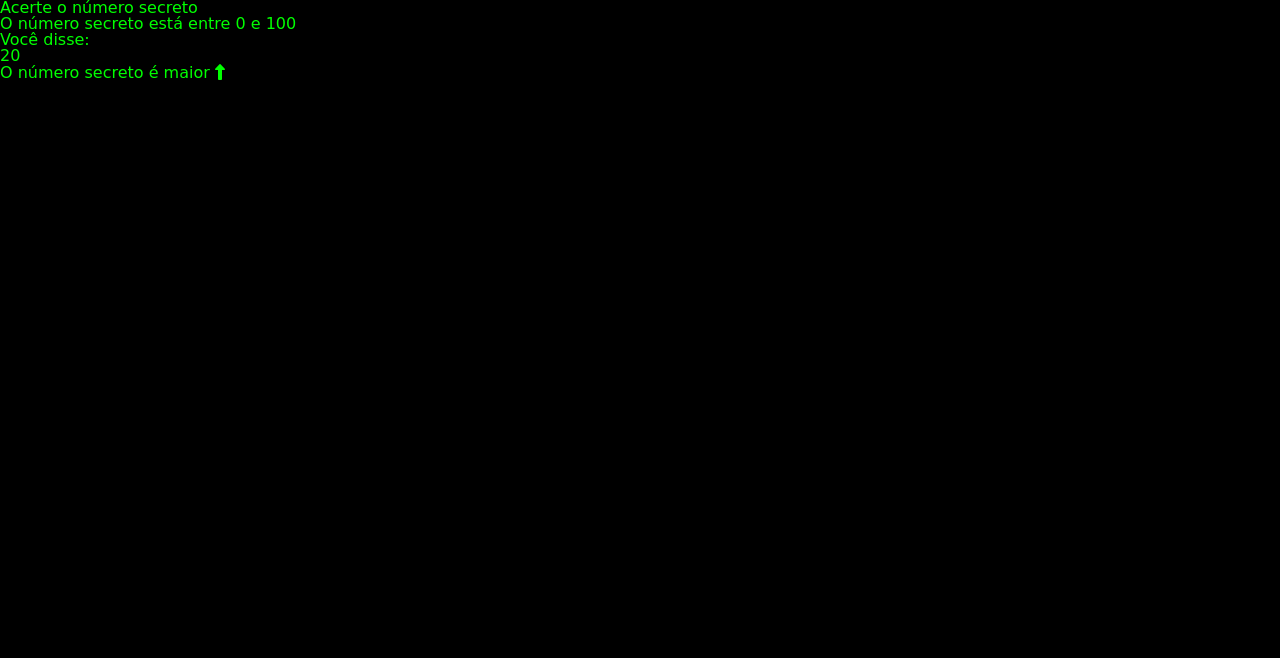
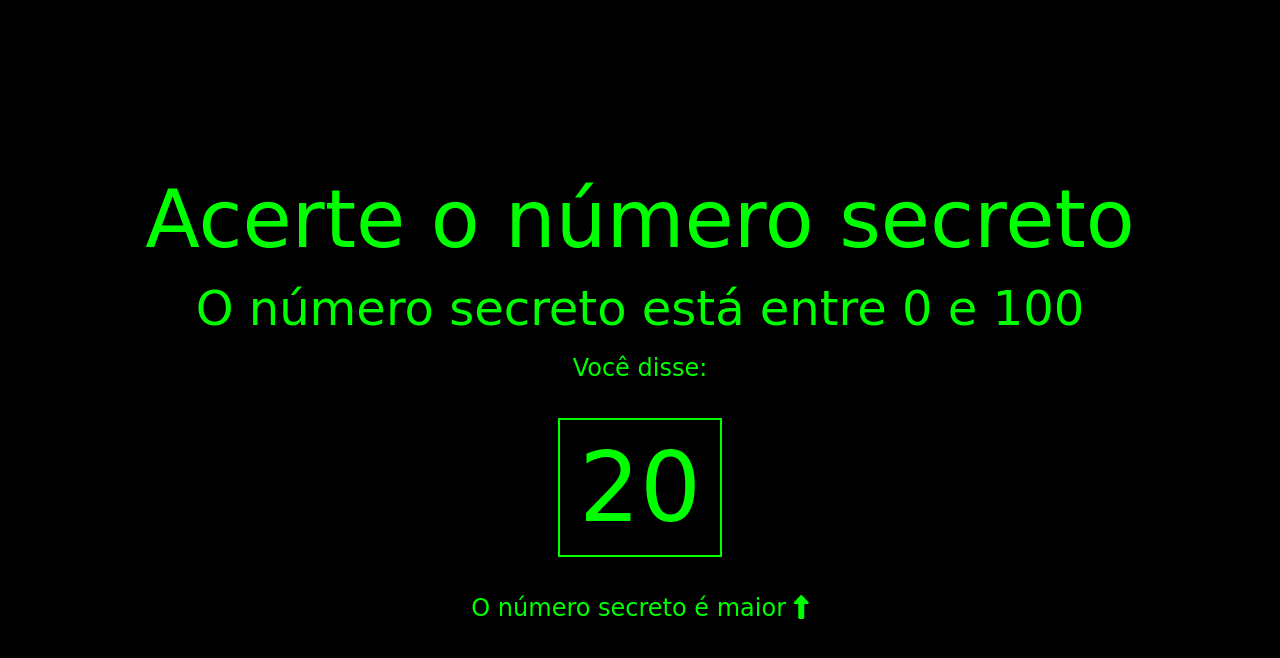
Before and after one commit to oc-garcia/numero-secreto, a plain HTML site: page index.html in a window 1280 px wide. Drawn offline with nearby package versions, Linux system fonts and the light colour scheme; a web font is replaced by a local one.

Commit message:
Finished styles

```diff
--- a/style.css
+++ b/style.css
@@ -1,12 +1,41 @@
 @import url("https://fonts.googleapis.com/css2?family=Rubik+Iso&display=swap");
 
 :root {
-    --bg-color:black;
-    --primary-color: lime;
+  --bg-color: black;
+  --primary-color: lime;
 }
 
 body {
   font-family: "Rubik Iso", cursive;
   background-color: var(--bg-color);
   color: var(--primary-color);
+  min-height: 100vh;
+  display: flex;
+  flex-direction: column;
+  align-items: center;
+  justify-content: center;
+  text-align: center;
+  box-sizing: border-box;
 }
+
+h1 {
+  font-size: 5em;
+}
+
+h3 {
+  font-size: 3em;
+  margin-top: 0.5em;
+}
+
+.mensagem {
+  font-size: 1.5em;
+  margin-top: 1em;
+}
+
+.box {
+  border: 2px solid var(--primary-color);
+  display: inline-block;
+  font-size: 4em;
+  padding: 0.2em;
+  margin: 0.4em;
+}
```
